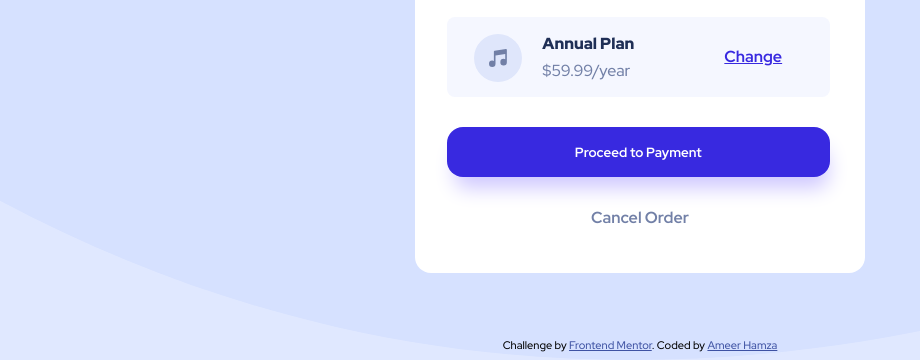
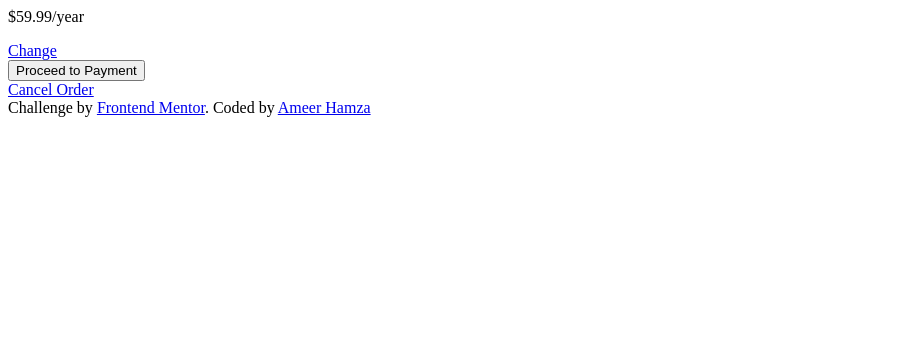
Before and after one commit to AmeerHamza838/Order-Summery-Component-Project-2, a plain HTML site: page order-summary-component-main/index.html in a window 1280 px wide. Shown: the part 440-800 px from the top of the page, without its empty margins (0-920 px from the left). Drawn offline with Linux system fonts and the light colour scheme.

Commit message:
style deleted

```diff
--- a/order-summary-component-main/index.html
+++ b/order-summary-component-main/index.html
@@ -15,133 +15,7 @@
     />
     <title>Frontend Mentor | Order summary card</title>
     <style>
-      body {
-        font-family: "Red Hat Display", sans-serif;
-        background-color: hsl(225, 100%, 94%);
-        background-image: url(./images/pattern-background-desktop.svg);
-        background-size: cover;
-        background-repeat: no-repeat;
-        overflow: visible;
-      }
-      main{
-        display: flex;
-        justify-content: center;
-        align-items: center;
-        min-height: 95vh;
-      }
-      .container{
-        margin: 5px;
-        max-width: 450px;
-        height: 650px;
-        background: rgb(255, 255, 255);
-        border-radius: 1em;
-      }
-      .hero{
-        max-width: inherit;
-        border-radius: 1em 1em 0 0;
-      }
-      .heading{
-        color: hsl(223, 47%, 23%);
-        font-weight: 900;
-        text-align: center;
-      }
-      .paragraph{
-        color:  hsl(224, 23%, 55%);
-        margin: 20px;
-        padding: 0 45px;
-        font-size: 1rem;
-        text-align: center;
-      }
-      .container1 {
-        position: relative;
-        display: flex;
-        flex-direction: row;
-        justify-content: center;
-        align-items: center;
-        background: hsl(225, 100%, 98%);
-        width: 85%;
-        height: auto;
-        left: 2rem;
-        border-radius: 0.5em;
-      }
 
-      .plan-details, .icon, .plan-change{
-
-        margin: 10px 0 ;
-        padding: 0 20px 0 0;
-      }
-      .plan-details{
-        margin-right: 70px;
-        margin-bottom: 0px;
-        margin-top: 0px;
-      }
-      .icon{
-        margin-top: 17px;
-      }
-      span{
-        color:  hsl(224, 23%, 55%);
-      }
-      .plan{
-        color: hsl(223, 47%, 23%);
-        font-weight: 900;
-        margin-bottom: -10px !important;
-      }
-      .plan-change a{
-        font-weight: 700;
-        color: hsl(245, 75%, 52%);
-      }
-      .plan-change a:hover{
-        text-decoration: none;
-        opacity: 0.8;
-      }
-      .button{
-        font-family: inherit;
-        color: white;
-        font-weight: 700;
-        margin-top: 30px;
-        position: relative;
-        width: 85%;
-        height: 50px;
-        left: 2rem;
-        border-radius: 1rem;
-        border-style: none;
-        background:  hsl(245, 75%, 52%);
-        text-align: center;
-        box-shadow:  3px 16px 20px -5px rgb(207, 200, 255);
-
-      }
-      .button:hover{
-        opacity: 0.8;
-        box-shadow:  3px 16px 25px -5px rgb(193, 187, 236);
-        cursor: pointer;
-      }
-      .cancel a{
-        font-family: inherit;
-        color: hsl(224, 23%, 55%);
-        text-decoration: none;
-        margin-top: 30px;
-        display: block;
-        text-align: center;
-        font-weight: 700;
-      }
-      .cancel a:hover{
-        color: hsl(223, 47%, 23%);
-      }
-      .btn{
-        font-family: "Red Hat Display", sans-serif;
-      }
-
-      footer{
-        margin-top: 10px;
-      }
-      .attribution {
-        margin: auto;
-        font-size: 11px;
-        text-align: center;
-      }
-      .attribution a{
-        color: hsl(228, 45%, 44%);
-      }
     </style>
   </head>
   <body>
```
